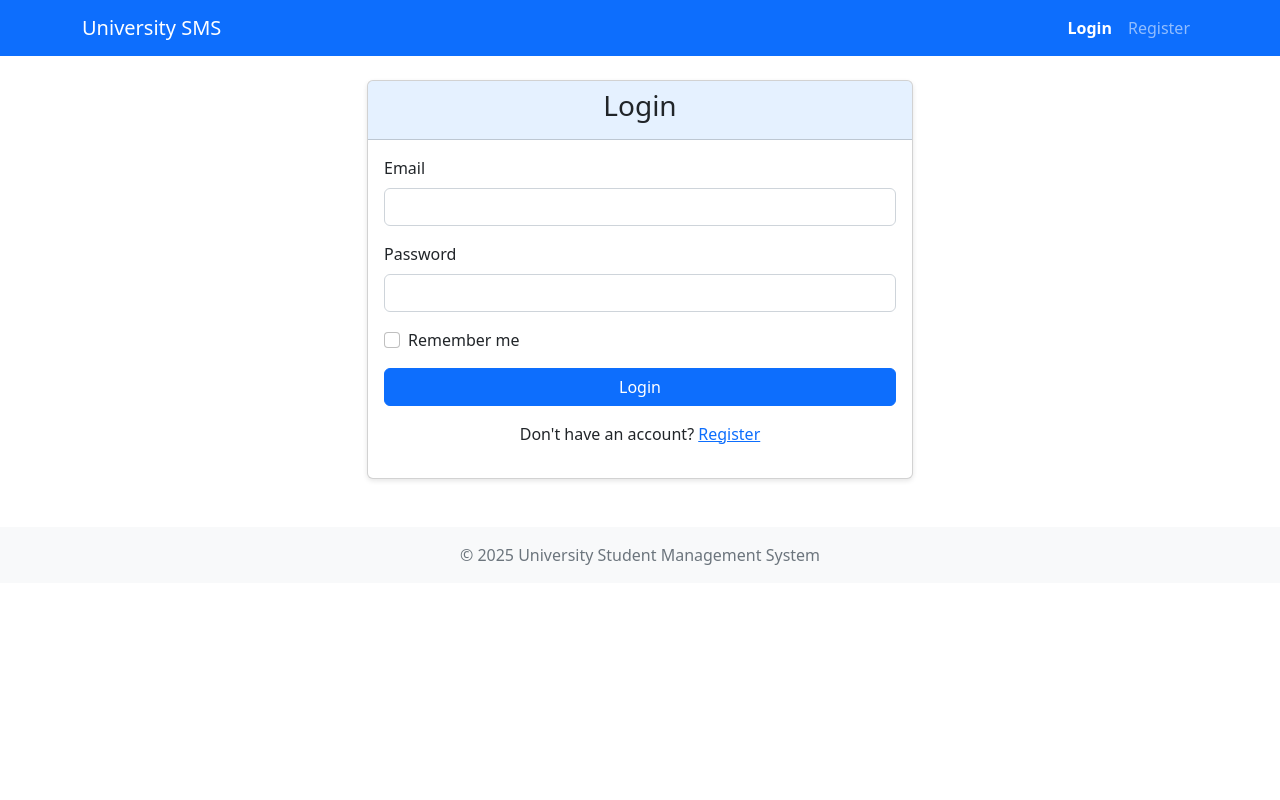
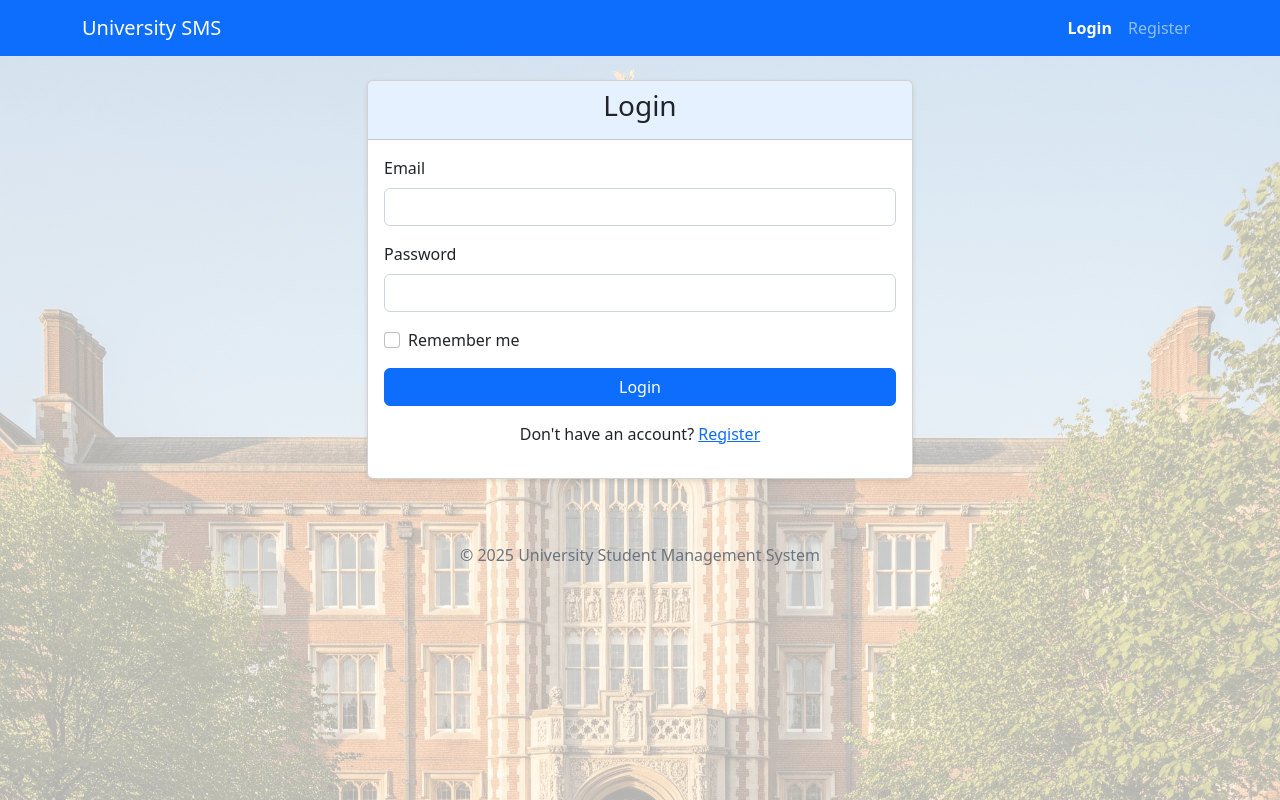
Before and after one commit to siShachi/my-classroom, a Flask app: a page that uses student_app/templates/base.html in a window 1280 px wide. Run offline with Flask 3, Linux system fonts and the light colour scheme.

Commit message:
Updates the code to implement feedbacks

```diff
--- a/student_app/routes/auth.py
+++ b/student_app/routes/auth.py
@@ -24,6 +24,7 @@ def login():
 
         login_user(user, remember=remember)
         next_page = request.args.get('next')
+        flash(f'Welcome back, {user.first_name} {user.last_name}!', 'login_success')
         if not next_page or url_parse(next_page).netloc != '':
             next_page = url_for('courses.index')
         return redirect(next_page)
--- a/student_app/templates/base.html
+++ b/student_app/templates/base.html
@@ -6,9 +6,55 @@
     <title>{% block title %}Student Management System{% endblock %}</title>
     <link rel="stylesheet" href="https://cdn.jsdelivr.net/npm/bootstrap@5.2.3/dist/css/bootstrap.min.css">
     <link rel="stylesheet" href="{{ url_for('static', filename='css/style.css') }}">
-    {% block styles %}{% endblock %}
+    {% block styles %}
+    <!-- Style for the background image slider -->
+    <style>
+        #background-container {
+            position: fixed;
+            top: 0;
+            left: 0;
+            height: 100%;
+            width: 100%;
+            z-index: -1; /* Place it behind all other content */
+        }
+        .background-slide {
+            position: absolute;
+            top: 0;
+            left: 0;
+            height: 100%;
+            width: 100%;
+            background-size: cover;
+            background-position: center;
+            background-repeat: no-repeat;
+            opacity: 0; /* Start transparent */
+            transition: opacity 1.5s ease-in-out; /* Animate the opacity for a smooth fade */
+        }
+        .background-slide.active {
+            opacity: 0.3; /* The visible slide has the desired opacity */
+        }
+    </style>
+    {% endblock %}
 </head>
 <body>
+    <!-- This container will hold our rotating background images for a smooth fade effect -->
+    <div id="background-container">
+        <div class="background-slide"></div>
+        <div class="background-slide"></div>
+    </div>
+
+    <!-- Toast container for positioning welcome message -->
+    <div class="toast-container position-fixed top-0 start-0 p-3">
+      <div id="welcomeToast" class="toast" role="alert" aria-live="assertive" aria-atomic="true" data-bs-delay="3000">
+        <div class="toast-header">
+          <strong class="me-auto">Welcome!</strong>
+          <button type="button" class="btn-close" data-bs-dismiss="toast" aria-label="Close"></button>
+        </div>
+        <div class="toast-body" id="welcomeToastBody">
+          <!-- Welcome message will be injected here by JavaScript -->
+        </div>
+      </div>
+    </div>
+
     <nav class="navbar navbar-expand-lg navbar-dark bg-primary">
         <div class="container">
             <a class="navbar-brand" href="{{ url_for('courses.index') }}">University SMS</a>
@@ -54,15 +100,18 @@
     </nav>
 
     <div class="container mt-4">
-        {% with messages = get_flashed_messages() %}
+        <!-- Flashed messages will appear here, except for the login_success message -->
+        {% with messages = get_flashed_messages(with_categories=true) %}
         {% if messages %}
         <div class="row">
             <div class="col-md-12">
-                {% for message in messages %}
-                <div class="alert alert-info alert-dismissible fade show">
-                    {{ message }}
-                    <button type="button" class="btn-close" data-bs-dismiss="alert"></button>
-                </div>
+                {% for category, message in messages %}
+                  {% if category != 'login_success' %}
+                  <div class="alert alert-{{ 'danger' if category == 'error' else 'info' }} alert-dismissible fade show">
+                      {{ message }}
+                      <button type="button" class="btn-close" data-bs-dismiss="alert"></button>
+                  </div>
+                  {% endif %}
                 {% endfor %}
             </div>
         </div>
@@ -72,7 +121,7 @@
         {% block content %}{% endblock %}
     </div>
 
-    <footer class="footer mt-5 py-3 bg-light">
+    <footer class="footer mt-5 py-3 bg-transparent">
         <div class="container text-center">
             <span class="text-muted">© 2025 University Student Management System</span>
         </div>
@@ -80,6 +129,73 @@
 
     <script src="https://cdn.jsdelivr.net/npm/bootstrap@5.2.3/dist/js/bootstrap.bundle.min.js"></script>
     <script src="{{ url_for('static', filename='js/script.js') }}"></script>
-    {% block scripts %}{% endblock %}
+    {% block scripts %}
+    <script>
+        document.addEventListener("DOMContentLoaded", function() {
+            // --- Background Image Slider Logic ---
+            const bgContainer = document.getElementById('background-container');
+            if (bgContainer) {
+                const bgSlides = bgContainer.querySelectorAll('.background-slide');
+                const images = [
+                    "{{ url_for('static', filename='img/bg1.png') }}",
+                    "{{ url_for('static', filename='img/bg2.png') }}",
+                    "{{ url_for('static', filename='img/bg3.png') }}",
+                    "{{ url_for('static', filename='img/bg4.png') }}",
+                    "{{ url_for('static', filename='img/bg5.png') }}",
+                    "{{ url_for('static', filename='img/bg6.png') }}"
+                ];
+                let imageIndex = 0;
+                let activeSlideIndex = 0;
+
+                function changeBackground() {
+                    // Update image index to the next one in the array
+                    imageIndex = (imageIndex + 1) % images.length;
+
+                    // Determine the next slide to become active
+                    const nextSlideIndex = (activeSlideIndex + 1) % bgSlides.length;
+
+                    const activeSlide = bgSlides[activeSlideIndex];
+                    const nextSlide = bgSlides[nextSlideIndex];
+
+                    // Set the background for the next slide (which is currently hidden)
+                    nextSlide.style.backgroundImage = `url('${images[imageIndex]}')`;
+
+                    // Fade out the current slide and fade in the next one by toggling the 'active' class
+                    activeSlide.classList.remove('active');
+                    nextSlide.classList.add('active');
+
+                    // Update the active slide index for the next cycle
+                    activeSlideIndex = nextSlideIndex;
+                }
+
+                // Set the initial background image on the first slide and make it active
+                bgSlides[0].style.backgroundImage = `url('${images[imageIndex]}')`;
+                bgSlides[0].classList.add('active');
+
+                // Set an interval to change the image every 7 seconds
+                setInterval(changeBackground, 7000);
+            }
+
+            // --- Welcome Toast Logic ---
+            {% with messages = get_flashed_messages(with_categories=true) %}
+                {% for category, message in messages %}
+                    {% if category == 'login_success' %}
+                        const welcomeToastEl = document.getElementById('welcomeToast');
+                        const welcomeToastBody = document.getElementById('welcomeToastBody');
+
+                        if (welcomeToastEl && welcomeToastBody) {
+                            // Set the welcome message text
+                            welcomeToastBody.innerText = '{{ message }}';
+
+                            // Create a new Toast instance and show it
+                            const welcomeToast = new bootstrap.Toast(welcomeToastEl);
+                            welcomeToast.show();
+                        }
+                    {% endif %}
+                {% endfor %}
+            {% endwith %}
+        });
+    </script>
+    {% endblock %}
 </body>
 </html>
```
Also changed, not shown: docs/README.md (added), student_app/static/img/bg1.png (added), 6 other files.
